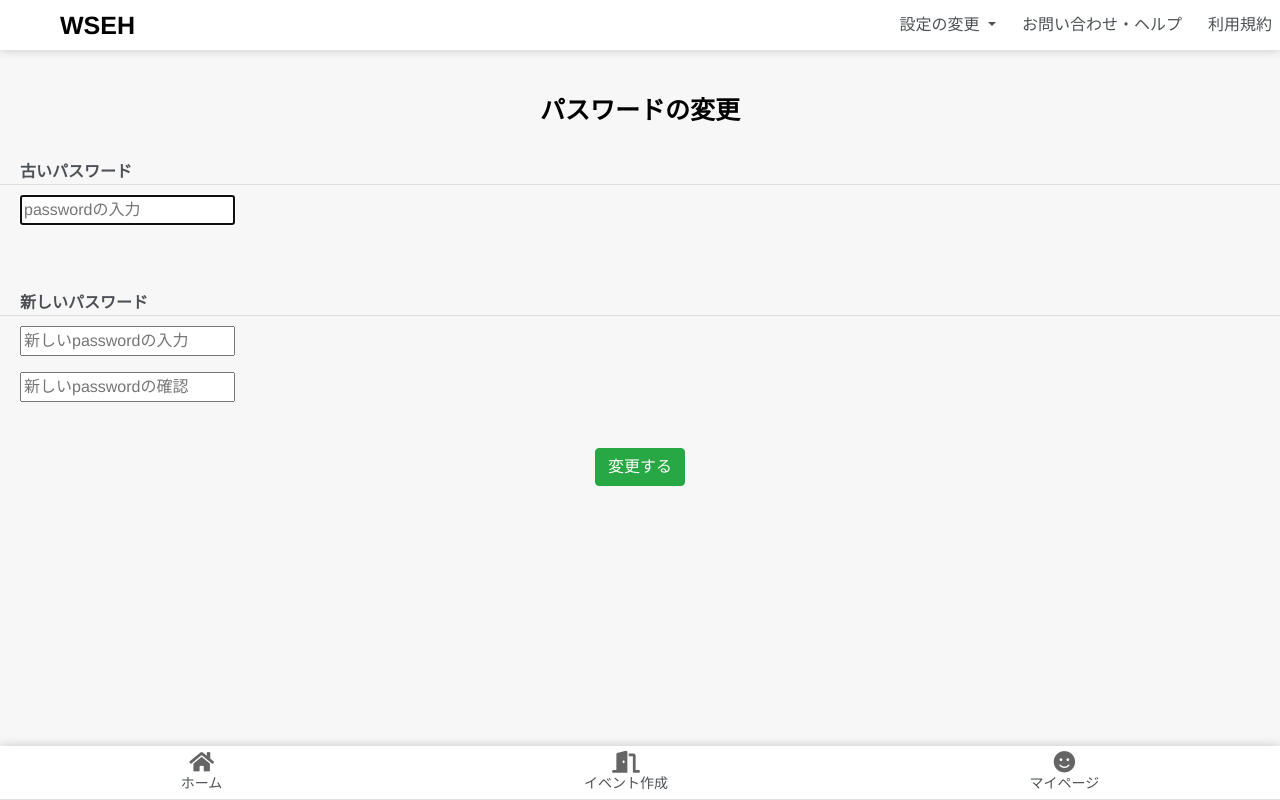
After one commit to kinoshitaryuta/games, a Django app: page /account/password_change/ in a window 1280 px wide. The commit adds this page. Run offline with Django 3.2, Linux system fonts and the light colour scheme; the visitor is signed in with stand-in values (Sample User, id 1); some libraries are stand-ins or nearby versions.

Commit message:
password変更・再設定追加

```diff
--- a/accounts/forms.py
+++ b/accounts/forms.py
@@ -3,6 +3,9 @@ from accounts.models import User
 from django.contrib.auth.forms import(
 UserCreationForm,
 AuthenticationForm,
+PasswordChangeForm,
+PasswordResetForm,
+SetPasswordForm
 )
 
 class UserLoginForm(AuthenticationForm):
@@ -37,3 +40,27 @@ class EmailChangeForm(forms.ModelForm):
         email = self.cleaned_data['email']
         User.objects.filter(email=email, is_active=False).delete()
         return email
+
+class PasswordChangeForm(PasswordChangeForm):
+    class Meta:
+        model = User
+        fields = [
+            'old_password','new_password1','new_password2'
+        ]
+
+class PasswordResetForm(PasswordResetForm):
+    class Meta:
+        model = User
+        fields = [
+            'email',
+        ]
+
+
+
+
+class SetPasswordForm(SetPasswordForm):
+    class Meta:
+        model = User
+        fields = [
+            'password1','password2'
+        ]
--- a/accounts/templates/account/email_change_form.html
+++ b/accounts/templates/account/email_change_form.html
@@ -7,15 +7,17 @@
     <section class="email_change">
         <h1 class="email_change_form_text">メールアドレスを変更する</h1>
         <p class="email_now_detail_text">現在のメールアドレス</p>
-        <p class="email_change_detail_text">{{user.email}}</p>
+        <hr class="separate_hr">
+        <p class="email_now">{{user.email}}</p>
         <form class="email_change_form"  method="POST" >
             <p class="email_new_detail_text">新しいメールアドレス</p>
+            <hr class="separate_hr">
             <div class="form_email">
                 <table class="table">{% render_field form.email class="form_email_change" placeholder="E-mail" %}</table>
             </div>
             {% csrf_token %}
             <div class="text-center">
-                <button type="submit" class="btn btn-success" id="email_change_form_button">変更する</button>
+                <button type="submit" class="btn btn-success email_change_form_button" >変更する</button>
             </div>
         </form>
     </section>
--- /dev/null
+++ b/accounts/templates/account/password_change.html
@@ -0,0 +1,28 @@
+{% extends 'app/base.html' %}
+{% load static %}
+{% load widget_tweaks %}
+
+{% block body %}
+    <section class="password_change">
+        <h3 class="password_change_text">パスワードの変更</h3>
+        <form action="" method="POST">
+        {% csrf_token %}
+            <p class="old_password_text">古いパスワード</p>
+            <hr class="separate_hr">
+            <div class="old_password">
+                <table class="table">{% render_field form.old_password class="form_old_password" placeholder="passwordの入力" %}</table>
+            </div>
+            <p class="new_password_text">新しいパスワード</p>
+            <hr class="separate_hr">
+           <div class="new_password1">
+                <table class="table">{% render_field form.new_password1 class="form_new_password" placeholder="新しいpasswordの入力" %}</table>
+            </div>
+            <div class="new_password2">
+                <table class="table">{% render_field form.new_password2 class="form_new_password" placeholder="新しいpasswordの確認" %}</table>
+            </div>
+            <div class="text-center">
+                <button type="submit" class="btn btn-success password_change_form_button" >変更する</button>
+            </div>
+        </form>
+    </section>
+{% endblock body %}
--- a/accounts/urls.py
+++ b/accounts/urls.py
@@ -9,5 +9,10 @@ urlpatterns = [
     path('email/change/', views.EmailChangeView.as_view(), name='email_change'),
     path('email/change/done/', views.EmailChangeDoneView.as_view(), name='email_change_done'),
     path('email/change/complete/<str:token>/', views.EmailChangeCompleteView.as_view(), name='email_change_complete'),
-
+    path('password_change/', views.PasswordChangeView.as_view(), name='password_change'),
+    path('password_change/done/', views.PasswordChangeDoneView.as_view(), name='password_change_done'),
+    path('password_reset/', views.PasswordResetView.as_view(), name='password_reset'),
+    path('password_reset/done/', views.PasswordResetDoneView.as_view(), name='password_reset_done'),
+    path('password_reset/confirm/<uidb64>/<token>/', views.PasswordResetConfirmView.as_view(),name='password_reset_confirm'),
+    path('password_reset/complete/', views.PasswordResetCompleteView.as_view(), name='password_reset_complete'),
 ]
--- a/accounts/views.py
+++ b/accounts/views.py
@@ -10,13 +10,17 @@ from django.core.signing import BadSignature, SignatureExpired, dumps, loads
 from django.contrib.auth import get_user_model, login
 from django.http import HttpResponseBadRequest
 from django.contrib.auth.views import (
-LoginView,
-LogoutView,
+    LoginView,
+    LogoutView,
+    PasswordChangeView,
+    PasswordChangeDoneView,
+    PasswordResetView, PasswordResetDoneView, PasswordResetConfirmView, PasswordResetCompleteView,
 )
 from .forms import (
-UserLoginForm,
-UserCreateForm,
-EmailChangeForm,
+    UserLoginForm,
+    UserCreateForm,
+    EmailChangeForm,
+    PasswordChangeForm, PasswordResetForm, SetPasswordForm,
 )
 
 User = get_user_model()
@@ -66,8 +70,8 @@ class EmailChangeView(LoginRequiredMixin, generic.FormView):
             'user': user,
         }
 
-        subject = render_to_string('account/mails/subject.txt', context)
-        message = render_to_string('account/mails/message.txt', context)
+        subject = render_to_string('account/mails/E-mail_change_subject.txt', context)
+        message = render_to_string('account/mails/E-mail_change_message.txt', context)
         send_mail(subject, message, None, [new_email])
 
         return redirect('email_change_done')
@@ -80,24 +84,59 @@ class EmailChangeDoneView(LoginRequiredMixin, generic.TemplateView):
 
 class EmailChangeCompleteView(LoginRequiredMixin, generic.TemplateView):
     template_name = 'account/email_change_complete.html'
-    timeout_seconds = getattr(settings, 'ACTIVATION_TIMEOUT_SECONDS', 60*60*24)  # デフォルトでは1日以内
+    timeout_seconds = getattr(settings, 'ACTIVATION_TIMEOUT_SECONDS', 60*60*24)
 
     def get(self, request, **kwargs):
         token = kwargs.get('token')
         try:
             new_email = loads(token, max_age=self.timeout_seconds)
 
-        # 期限切れ
         except SignatureExpired:
             return HttpResponseBadRequest()
 
-        # tokenが間違っている
+
         except BadSignature:
             return HttpResponseBadRequest()
 
-        # tokenは問題なし
+
         else:
             User.objects.filter(email=new_email, is_active=False).delete()
             request.user.email = new_email
             request.user.save()
             return super().get(request, **kwargs)
+
+
+class PasswordChangeView(PasswordChangeView):
+    """パスワード変更"""
+    form_class = PasswordChangeForm
+    success_url = reverse_lazy('password_change_done')
+    template_name = 'account/password_change.html'
+
+
+class PasswordChangeDoneView(PasswordChangeDoneView):
+    template_name = 'account/password_change_done.html'
+
+
+
+class PasswordResetView(PasswordResetView):
+    """パスワード再設定"""
+    subject_template_name = 'account/mails/password_reset_subject.txt'
+    email_template_name = 'account/mails/password_reset_message.txt'
+    template_name = 'account/password_reset_form.html'
+    form_class = PasswordResetForm
+    success_url = reverse_lazy('password_reset_done')
+
+
+class PasswordResetDoneView(PasswordResetDoneView):
+    template_name = 'account/password_reset_done.html'
+
+
+class PasswordResetConfirmView(PasswordResetConfirmView):
+    """新パスワード入力ページ"""
+    form_class = SetPasswordForm
+    success_url = reverse_lazy('password_reset_complete')
+    template_name = 'account/password_reset_confirm.html'
+
+
+class PasswordResetCompleteView(PasswordResetCompleteView):
+    template_name = 'account/password_reset_complete.html'
--- a/app/templates/app/base.html
+++ b/app/templates/app/base.html
@@ -33,8 +33,8 @@
                                 </a>
                                 <div class="dropdown-menu" aria-labelledby="navbarDropdownMenuLink">
                                     <a class="dropdown-item" href="{% url 'email_change' %}">E-mailの変更</a>
-                                    <a class="dropdown-item" href="#">パスワードの変更</a>
-                                    <a class="dropdown-item" href="#">プロフィールの変更</a>
+                                    <a class="dropdown-item" href="{% url 'password_change' %}">パスワードの変更</a>
+                                    <a class="dropdown-item" href="{% url 'password_reset' %}">プロフィールの変更</a>
                                 </div>
                             </li>
                           {% else %}
--- a/static/css/main.css
+++ b/static/css/main.css
@@ -305,31 +305,34 @@ form-contact_username{
     font-weight: bolder;
     color: black;
 }
-.email_now_detail_text{
+.email_now_detail_text,
+.email_new_detail_text{
     font-weight: bolder;
     margin: 0;
     padding-left: 20px;
     padding-right: 20px;
 }
 .email_change_detail_text{
-    padding-top: 5px;
     padding-left: 20px;
     padding-right: 20px;
 
 }
-.email_new_detail_text{
-    font-weight: bolder;
-    margin: 0;
-    padding-left: 20px;
-    padding-right: 20px;
-}
+
 .form_email_change{
-    margin-top: 5px;
     margin-left: 20px;
 
 }
-#email_change_form_button{
-    margin-top: 20px;
+.email_change_form_button{
+    margin-top: 30px;
+}
+.email_now{
+    padding-left: 20px;
+    padding-right: 20px;
+    margin-bottom: 50px;
+}
+.separate_hr{
+    margin-top: 0;
+    margin-bottom: 10px;
 }
 
 /*email_change_done.html*/
@@ -351,3 +354,84 @@ form-contact_username{
     padding-left: 10px;
     padding-right: 10px;
 }
+
+
+
+/*password_change.html*/
+.password_change_text{
+    font-size: 25px;
+    margin: 20px auto;
+    padding-top: 15px;
+    padding-bottom: 15px;
+    text-align: center;
+    font-weight: bolder;
+    color: black;
+}
+.old_password_text,
+.new_password_text{
+    font-weight: bolder;
+    margin: 0;
+    padding-left: 20px;
+    padding-right: 20px;
+}
+.form_old_password{
+    margin-left: 20px;
+    margin-bottom: 50px;
+}
+.form_new_password{
+    margin-left: 20px;
+}
+.password_change_form_button{
+    margin-top: 30px;
+}
+
+
+
+/*password_reset_form.html*/
+.password_reset_form_text{
+    font-size: 25px;
+    margin: 20px auto;
+    padding-top: 15px;
+    padding-bottom: 15px;
+    text-align: center;
+    font-weight: bolder;
+    color: black;
+}
+.password_reset_text{
+    font-size: 15px;
+    padding-left: 10px;
+    padding-right: 10px;
+}
+.password_reset_detail_text{
+    font-weight: bolder;
+    margin: 0;
+    padding-left: 20px;
+    padding-right: 20px;
+}
+
+.form_password_change{
+    margin-left: 20px;
+}
+.password_change_form_button{
+    margin-top: 30px;
+}
+
+/*password_reset_done.html*/
+.password_reset_thank_you_text{
+    margin-top: 60px;
+    font-size: 22px;
+    padding-left: 10px;
+    padding-right: 10px;
+    font-weight: bolder;
+    margin-bottom: 40px;
+}
+.password_reset_done_text_weight{
+    font-weight: bold;
+    padding-left: 10px;
+    padding-right: 10px;
+}
+.password_reset_done_text{
+    font-size: 15px;
+    padding-left: 10px;
+    padding-right: 10px;
+}
```
Also changed, not shown: accounts/templates/account/password_change_done.html (added, +11 -0 lines), accounts/templates/account/password_reset_complete.html (added, +11 -0 lines), accounts/templates/account/password_reset_confirm.html (added, +23 -0 lines), accounts/templates/account/password_reset_done.html (added, +9 -0 lines), accounts/templates/account/password_reset_form.html (added, +22 -0 lines).
